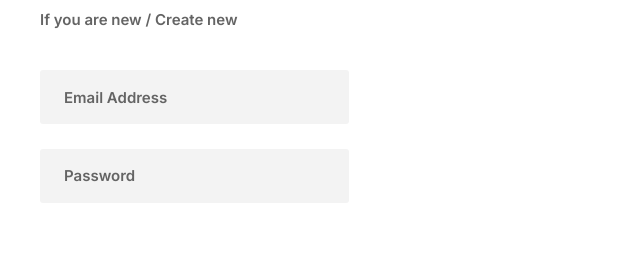
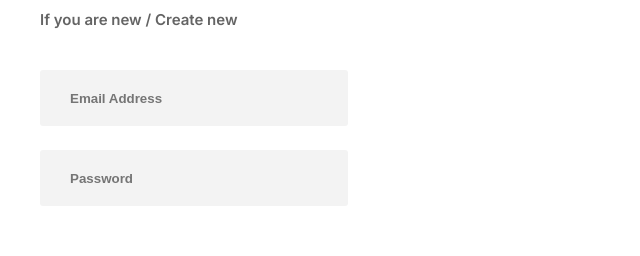
Before and after one commit to Tanish-Dev/webappss, a website built with Parcel: page login-page.html in a window 1280 px wide. Shown: the part 364-620 px from the top of the page, 0-640 px from the left. Built offline with nearby package versions, Linux system fonts and the light colour scheme.

Commit message:
1. signin minor fix 2. login page input fix

```diff
--- a/login-page.css
+++ b/login-page.css
@@ -24,11 +24,17 @@ body {
   cursor: pointer;
 }
 .login-page-child {
-  position: absolute;
+  border-radius: var(--br-10xs);
+  background-color: var(--color-whitesmoke-100);
+  width: 276px;
+  height: 54px;
+  border: none;
+  font-weight: 600;
+}
+.email {
+  position: relative;
   top: 434px;
   left: 40px;
-  border-radius: var(--br-10xs);
-  background-color: var(--color-whitesmoke-100);
   width: 309px;
   height: 54px;
 }
@@ -63,11 +69,19 @@ body {
   width: 309px;
   height: 54px;
 }
+.passwords {
+  position: relative;
+  top: 460px;
+  left: 40px;
+}
 .password {
-  position: absolute;
-  top: 530px;
-  left: 64px;
+  border-radius: var(--br-10xs);
+  background-color: var(--color-whitesmoke-100);
+  width: 276px;
+  height: 54px;
+  border: none;
   font-weight: 600;
+  padding-left: 30px;
 }
 .login-inner {
   position: absolute;
--- a/login-page.html
+++ b/login-page.html
@@ -36,12 +36,16 @@
         id="download1Image"
       />
 
-      <div class="login-page-child"></div>
+      <div class="email">
+        <input style="padding-left: 30px;" class="login-page-child" placeholder="Email Address" />
+      </div>
+      <div class="passwords">
+        <input class="password" placeholder="Password" />
+      </div>
       <div class="if-you-are" id="ifYouAre">If you are new / Create new</div>
-      <div class="email-address1">Email Address</div>
       <div class="forgot-password">Forgot Password?</div>
-      <div class="login-page-item"></div>
-      <div class="password">Password</div>
+
+
       <div class="login2" id="loginContainer">
         <div class="login-inner"></div>
         <div class="login3">Login</div>
```
Also changed, not shown: sign-in-page.html (+0 -3 lines).
